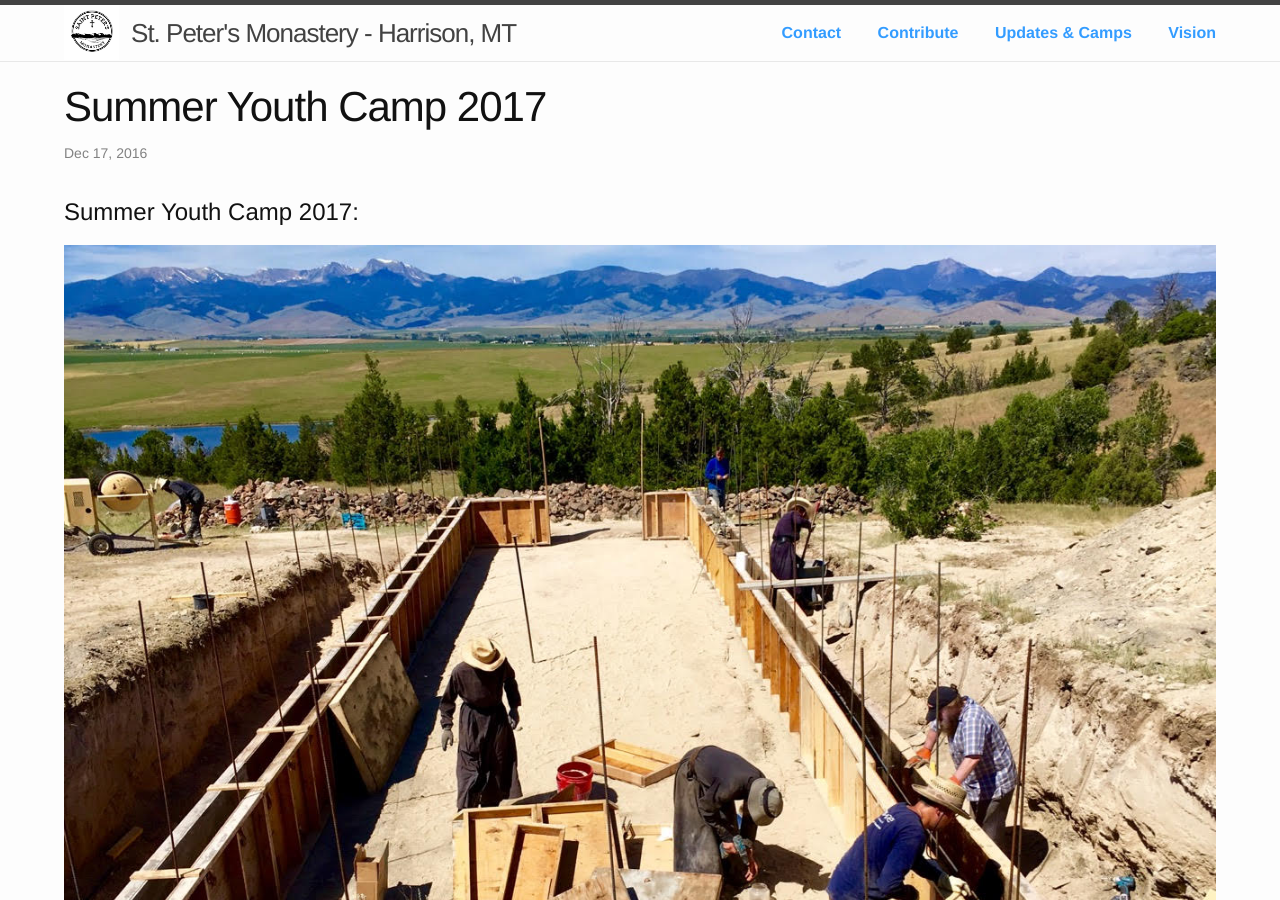
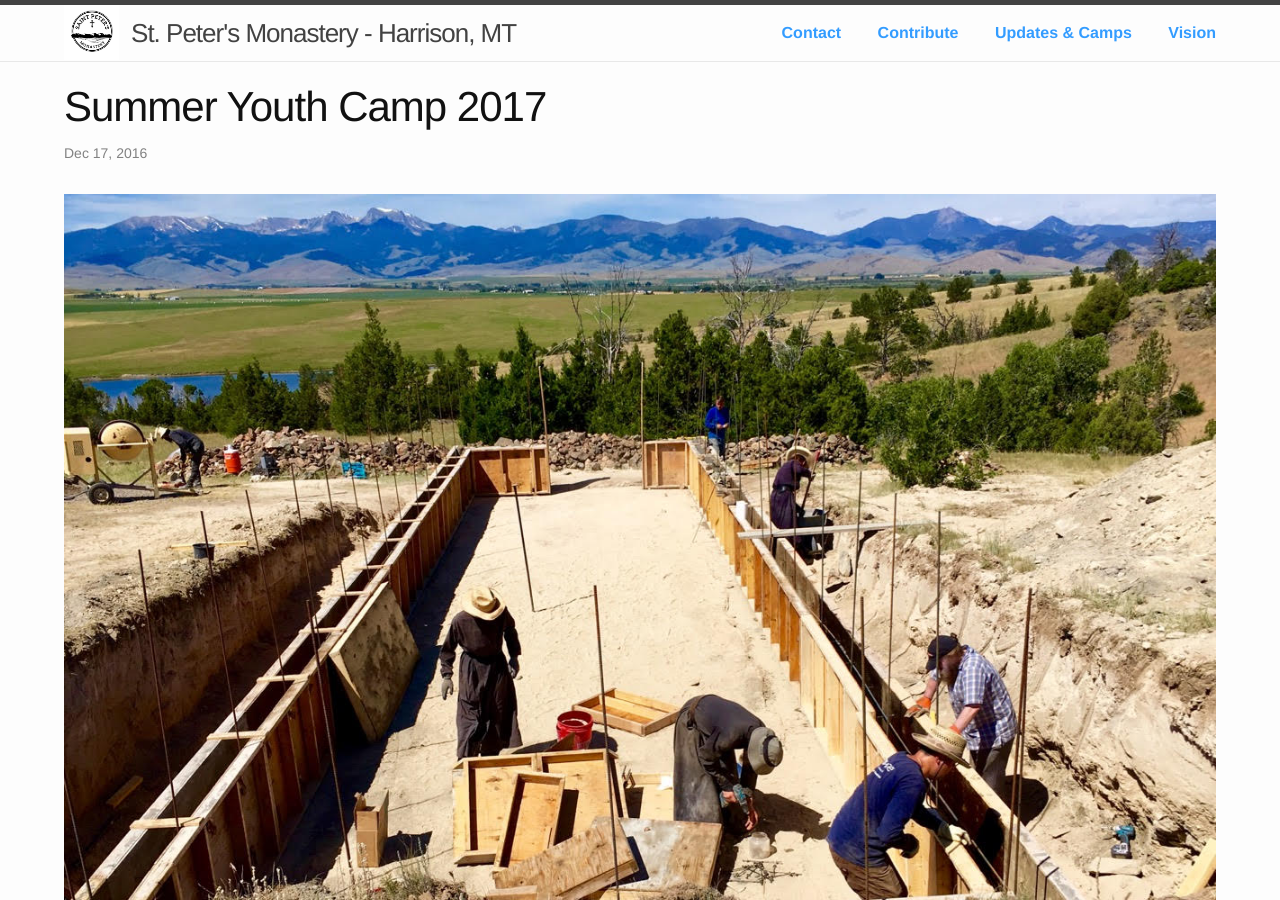
Before and after one commit to stpetersmonastery/stpetersmonastery.github.io, a Jekyll site: the page built from _posts/2016-12-17-summer-youth-camp.markdown, in a window 1280 px wide and 900 px high. Built offline with Jekyll 4.4.1, drawn with Linux system fonts in a browser that asks for light colours.

```diff
--- a/_posts/2016-12-17-summer-youth-camp.markdown
+++ b/_posts/2016-12-17-summer-youth-camp.markdown
@@ -4,8 +4,6 @@ title:  "Summer Youth Camp 2017"
 date:   2016-12-17 11:11:56
 categories: jekyll update
 ---
-
-# Summer Youth Camp 2017:
 
 ![Monks at work]({{ site.url }}/assets/monks_at_work.jpg)
 
```
Also changed, not shown: 1 other file.
